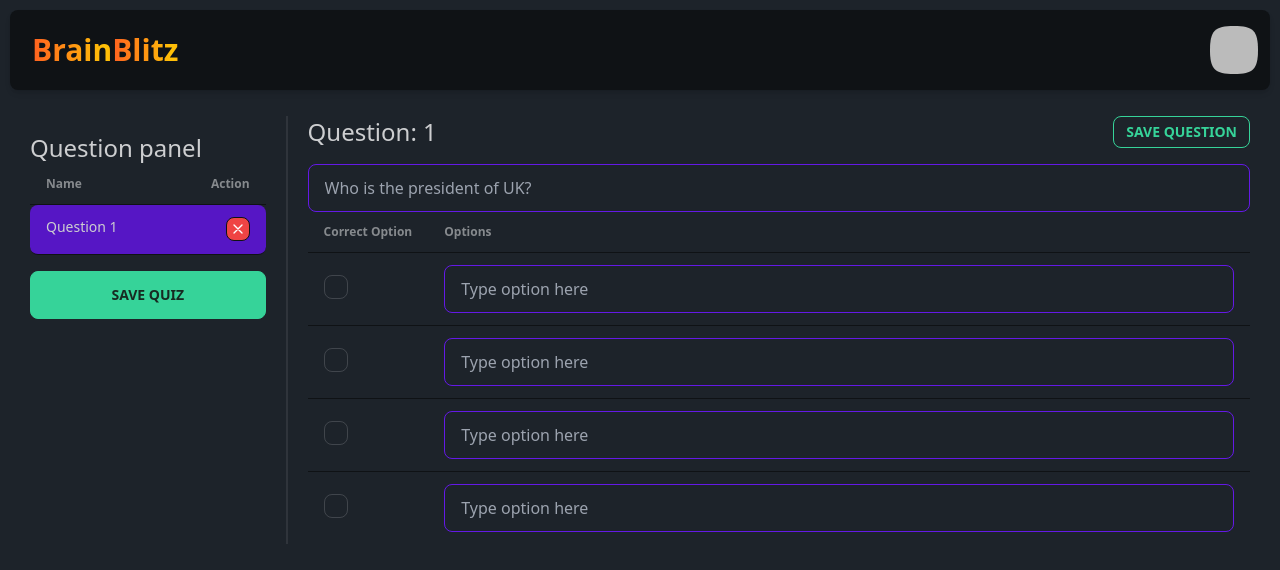
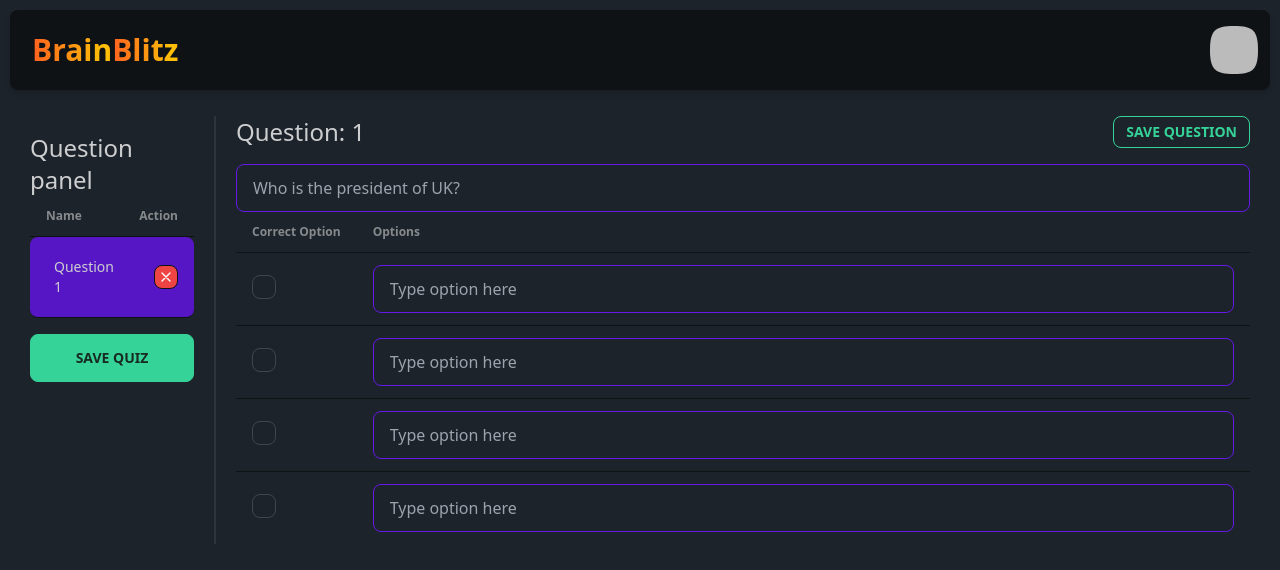
Before and after one commit to JeelRajodiya/brain-blitz, a Next.js app: page /NewQuiz/Questions in a window 1280 px wide. Shown: the top 570 px of the page. Built offline with nearby package versions, Linux system fonts and the light colour scheme; no server answers; sample sign-in values are in the browser's storage.

Commit message:
the entries in question pannel look better

```diff
--- a/pages/NewQuiz/Questions.tsx
+++ b/pages/NewQuiz/Questions.tsx
@@ -6,7 +6,7 @@ import { useState, useEffect } from "react";
 import styles from "./Questions.module.css";
 import classnames from "classnames";
 
-// Indexing function:
+// The following are the entries of the Question Panel Table:
 const IndexEntry = ({
   name,
   setActiveQuestion,
@@ -15,12 +15,12 @@ const IndexEntry = ({
   deleteFunction,
 }) => (
   <tr
-    className={`flex justify-between rounded-lg  select-none ${
-      activeQuestion == index + 1 ? "bg-primary-focus" : ""
+    className={`flex items-center justify-between rounded-lg select-none ${
+      activeQuestion === index + 1 ? "bg-primary-focus" : ""
     }`}
   >
     <td
-      className="w-full hover:bg-secondary-focus rounded-lg "
+      className="m-2 cursor-pointer hover:bg-secondary-focus rounded-lg"
       onClick={() => setActiveQuestion(index + 1)}
     >
       {name}
--- a/styles/global.css
+++ b/styles/global.css
@@ -121,7 +121,7 @@
 }
 
 .questionForm > :nth-child(1) {
-  flex: 0.5;
+  flex: 0.25;
 }
 
 .questionForm > :nth-child(2) {
```
